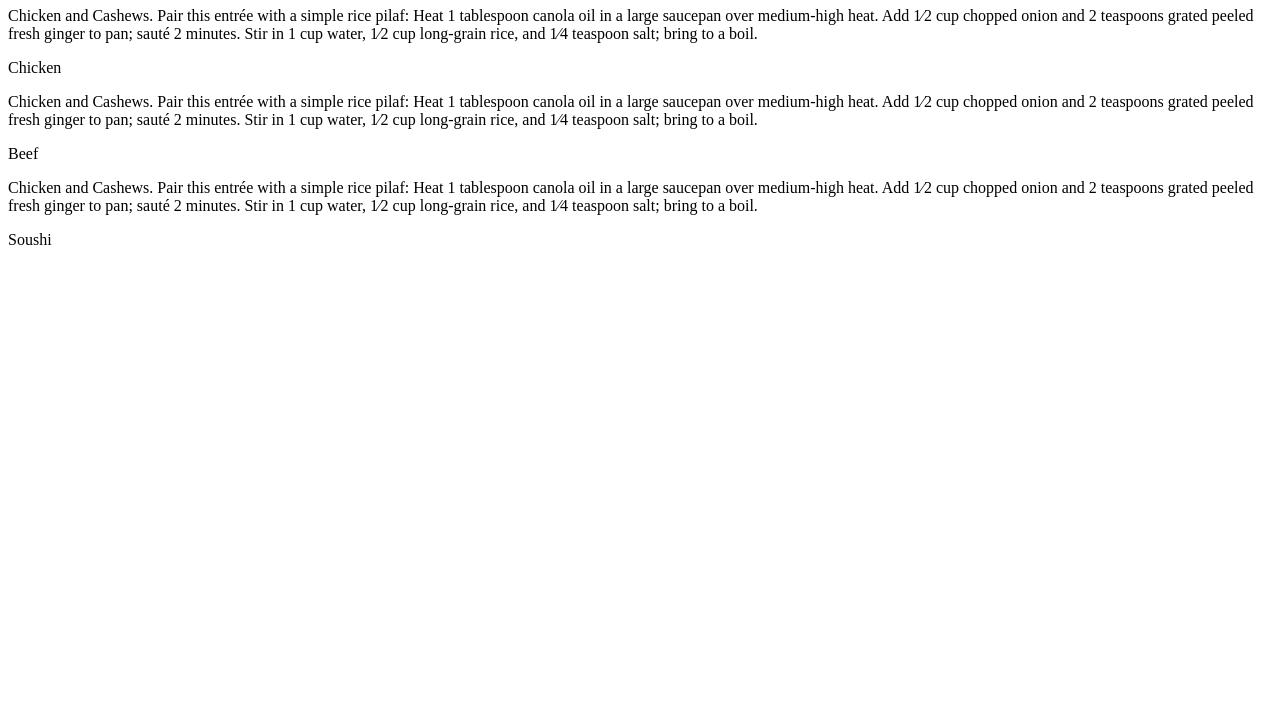
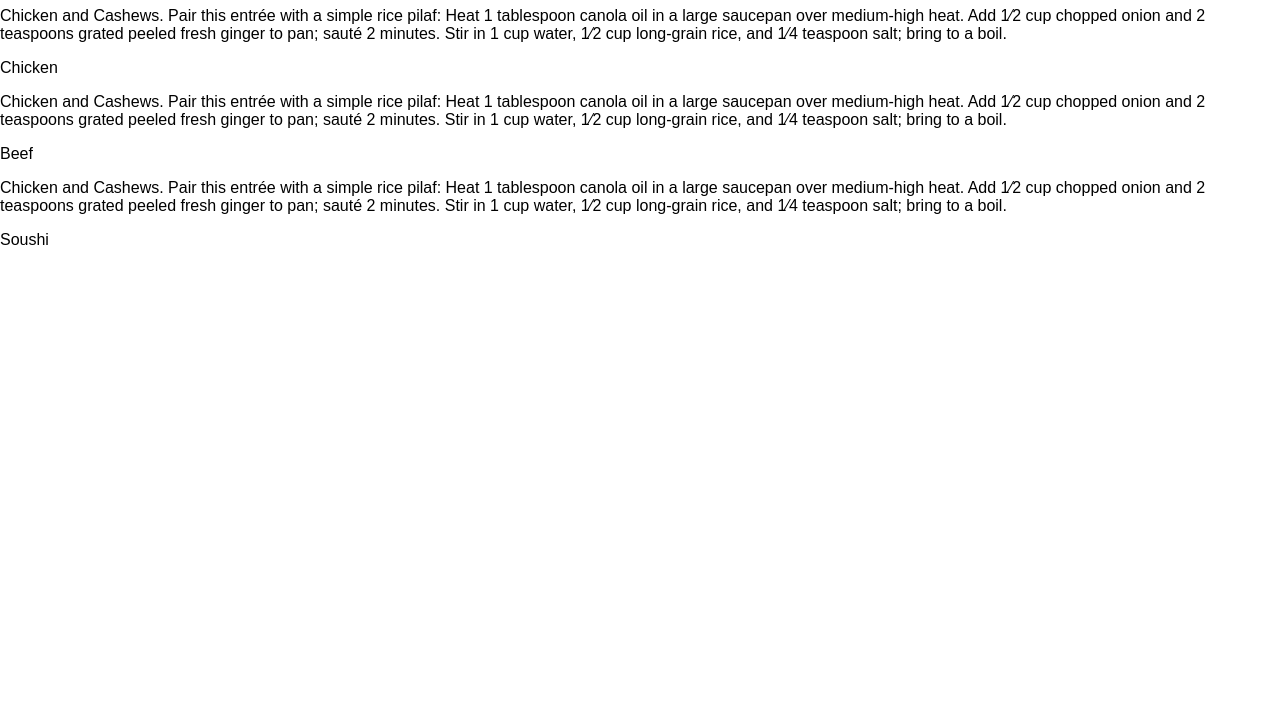
Before and after one commit to AnmarFAdhil/CourseraCss, a plain HTML site: page index.html in a window 1280 px wide. Shown: the part 73-800 px from the top of the page. Drawn offline with Linux system fonts and the light colour scheme.

Commit message:
Update index.html

```diff
--- a/index.html
+++ b/index.html
@@ -1,9 +1,13 @@
 <!DOCTYPE html>
 <html xmlns="http://www.w3.org/1999/xhtml">
 <head>
+<meta charset="UTF-8">
     <title>our menu</title>
 
-        <link rel="stylesheet" type="text/css" href="stylesheets/module2-solution/style.css">
+    <meta name="viewport" content="width=device-width, initial-scale=1">
+
+        <link rel="stylesheet" type="text/css" href="stylesheets/module2-solution/style.css" media="screen">
+        <link rel="stylesheet" type="text/css" href="stylesheets/normalize.css" media="screen">
 </head>
 <body>
    <h1>our menu</h1>
```
